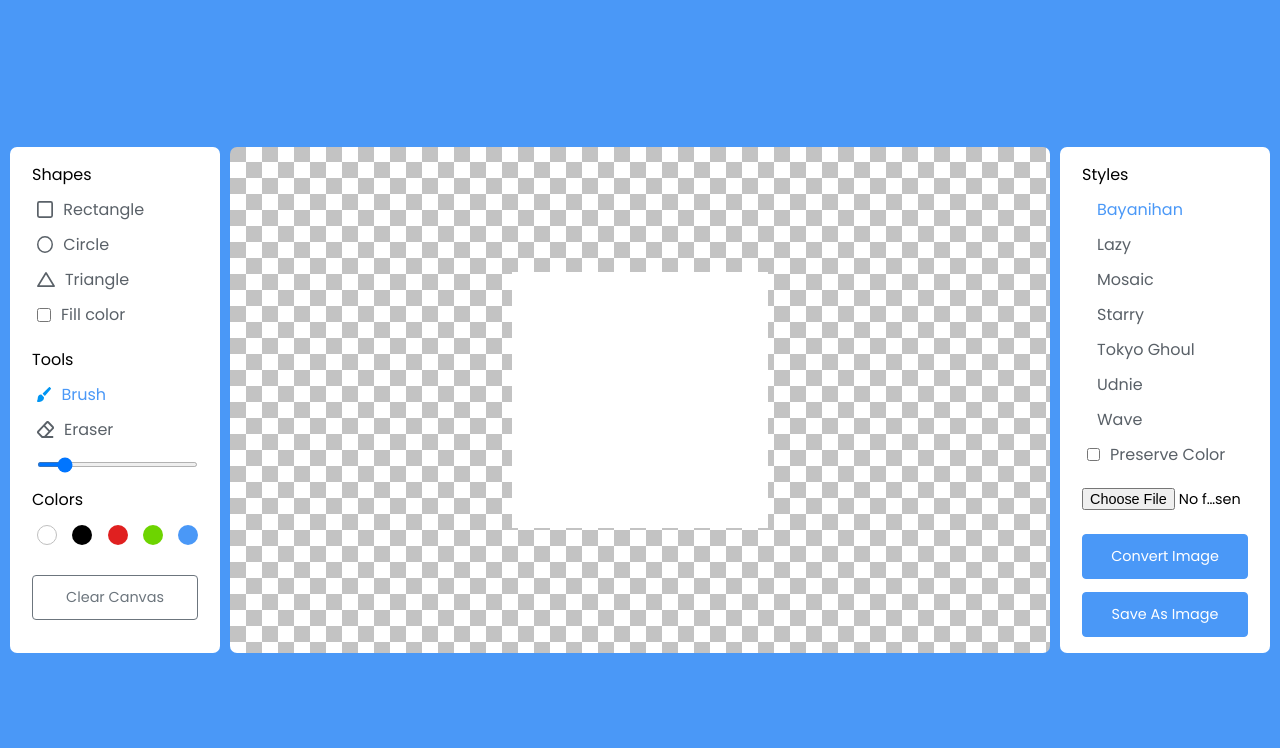
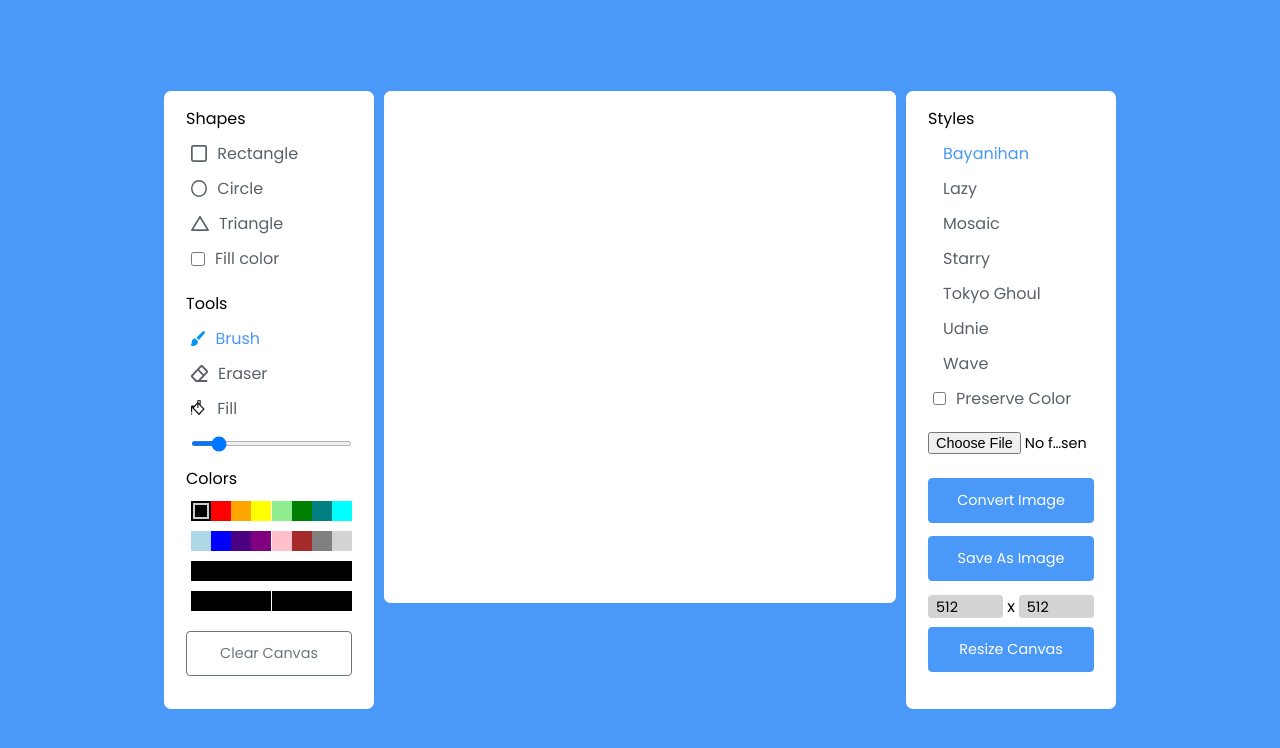
Before and after one commit to younggam/wasm-drawing-playground, a website built with webpack: page www/index.html in a window 1280 px wide. Built offline with nearby package versions, Linux system fonts and the light colour scheme.

Commit message:
almost final product

```diff
--- a/www/index.html
+++ b/www/index.html
@@ -42,6 +42,10 @@
                     <img src="icons/eraser.svg" alt="">
                     <span>Eraser</span>
                 </li>
+                <li class="option tool" id="fill">
+                    <img src="icons/fill.svg" alt="">
+                    <span>Fill</span>
+                </li>
                 <li class="option">
                     <input type="range" id="size-slider" min="1" max="30" value="5">
                 </li>
@@ -49,14 +53,38 @@
         </div>
         <div class="row">
             <label class="title">Colors</label>
-            <ul class="colors">
-                <li class="option"></li>
-                <li class="option active"></li>
+            <ul class="colors" id="color-list-0">
+                <li class="option selected"></li>
                 <li class="option"></li>
                 <li class="option"></li>
-                <li class="option">
-                    <input type="color" id="color-picker" value="#4A98F7">
-                </li>
+                <li class="option"></li>
+                <li class="option"></li>
+                <li class="option"></li>
+                <li class="option"></li>
+                <li class="option"></li>
+            </ul>
+            <ul class="colors" id="color-list-1">
+                <li class="option"></li>
+                <li class="option"></li>
+                <li class="option"></li>
+                <li class="option"></li>
+                <li class="option"></li>
+                <li class="option"></li>
+                <li class="option"></li>
+                <li class="option"></li>
+            </ul>
+            <div class="color-picker">
+                <input type="color" id="color-picker" value="#000000">
+            </div>
+            <ul class="colors" id="color-list-2">
+                <li class="option"></li>
+                <li class="option"></li>
+                <li class="option"></li>
+                <li class="option"></li>
+                <li class="option"></li>
+                <li class="option"></li>
+                <li class="option"></li>
+                <li class="option"></li>
             </ul>
         </div>
         <div class="row buttons">
@@ -101,6 +129,12 @@
             <input class="upload-img" type="file" id="imageInput" accept="image/*">
             <button class="convert-img">Convert Image</button>
             <button class="save-img">Save As Image</button>
+            <div class="size-input">
+                <input type="number" id="widthInput" value="512" min="16">
+                <label>x</label>
+                <input type="number" id="heightInput" value="512" min="16">
+            </div>
+            <button class="resize-canvas">Resize Canvas</button>
         </div>
     </section>
 </div>
--- a/www/index.js
+++ b/www/index.js
@@ -13,13 +13,19 @@ const canvas = document.querySelector("canvas"),
     saveImg = document.querySelector(".save-img"),
     convertImg = document.querySelector(".convert-img"),
     uploadImg = document.querySelector(".upload-img"),
+    resizeCanvas = document.querySelector(".resize-canvas"),
+    drawingBoard = document.querySelector(".drawing-board"),
+    widthInput = document.querySelector("#widthInput"),
+    heightInput = document.querySelector("#heightInput"),
     ctx = canvas.getContext("2d", {willReadFrequently: true});
 let prevMouseX, prevMouseY, snapshot,
     isDrawing = false,
+    isIn = false,
     selectedTool = "brush",
     brushWidth = 5,
     selectedColor = "#000",
-    selectedStyle = "candy";
+    selectedStyle = "candy",
+    recentColors = new Array(8).fill("#000");
 
 // initialization
 
@@ -30,8 +36,8 @@ const setCanvasBackground = () => {
     ctx.fillStyle = selectedColor; // setting fillstyle back to the selectedColor, it'll be the brush color
 }
 
-canvas.width = 256;//canvas.offsetWidth;
-canvas.height = 256;//canvas.offsetHeight;
+canvas.width = canvas.offsetWidth;
+canvas.height = canvas.offsetHeight;
 setCanvasBackground();
 
 worker.onmessage = event => {
@@ -69,6 +75,9 @@ const drawTriangle = (e) => {
     fillColor.checked ? ctx.fill() : ctx.stroke(); // if fillColor is checked fill triangle else draw border
 }
 const startDraw = (e) => {
+    if (selectedTool === "fill") {
+        floodFill(e.offsetX, e.offsetY);
+    } else {
         isDrawing = true;
         prevMouseX = e.offsetX; // passing current mouseX position as prevMouseX value
         prevMouseY = e.offsetY; // passing current mouseY position as prevMouseY value
@@ -79,8 +88,9 @@ const startDraw = (e) => {
         // copying canvas data & passing as snapshot value.. this avoids dragging the image
         snapshot = ctx.getImageData(0, 0, canvas.width, canvas.height);
     }
+}
 const drawing = (e) => {
-    if (!isDrawing) return; // if isDrawing is false return from here
+    if (!isDrawing || !isIn) return; // if isDrawing is false return from here
     ctx.putImageData(snapshot, 0, 0); // adding copied canvas data on to this canvas
     if (selectedTool === "brush" || selectedTool === "eraser") {
         // if selected tool is eraser then set strokeStyle to white
@@ -92,9 +102,65 @@ const drawing = (e) => {
         drawRect(e);
     } else if (selectedTool === "circle") {
         drawCircle(e);
-    } else {
+    } else if (selectedTool === "triangle") {
         drawTriangle(e);
     }
+}
+
+function resize(width, height) {
+    drawingBoard.style.width = Math.max(width, 512) + "px";
+    drawingBoard.style.height = Math.max(height, 512) + "px";
+    canvas.width = width;
+    canvas.height = height;
+    canvas.style.width = width + "px";
+    canvas.style.height = height + "px";
+    widthInput.value = width;
+    heightInput.value = height;
+}
+
+function colorMatch(data, pos, target) {
+    return (
+        data[pos] === target[0] &&
+        data[pos + 1] === target[1] &&
+        data[pos + 2] === target[2]
+    );
+}
+
+function floodFill(startX, startY) {
+    const imageData = ctx.getImageData(0, 0, canvas.width, canvas.height);
+    const data = imageData.data;
+    const width = imageData.width;
+    const height = imageData.height;
+    const rgb = selectedColor.replace(/[^\d,]/g, '').split(',');
+    const color = [parseInt(rgb[0]), parseInt(rgb[1]), parseInt(rgb[2])];
+    console.log(color);
+
+    const startPos = (startY * width + startX) * 4;
+    const startColor = data.slice(startPos, startPos + 4);
+
+    if (colorMatch(color, 0, startColor)) return; // 이미 같은 색이면 무시
+
+    const queue = [[startX, startY]];
+
+    while (queue.length > 0) {
+        const [x, y] = queue.pop();
+        const pos = (y * width + x) * 4;
+
+        if (x < 0 || x >= width || y < 0 || y >= height) continue;
+        if (!colorMatch(data, pos, startColor)) continue;
+
+        // 색 변경
+        data[pos] = color[0];
+        data[pos + 1] = color[1];
+        data[pos + 2] = color[2];
+
+        queue.push([x + 1, y]);
+        queue.push([x - 1, y]);
+        queue.push([x, y + 1]);
+        queue.push([x, y - 1]);
+    }
+
+    ctx.putImageData(imageData, 0, 0);
 }
 
 // tool-board
@@ -111,7 +177,7 @@ sizeSlider.addEventListener("change", () => brushWidth = sizeSlider.value); // p
 colorBtns.forEach(btn => {
     btn.addEventListener("click", () => { // adding click event to all color button
         // removing selected class from the previous option and adding on current clicked option
-        document.querySelector(".colors .active").classList.remove("selected");
+        document.querySelector(".colors .selected").classList.remove("selected");
         btn.classList.add("selected");
         // passing selected btn background color as selectedColor value
         selectedColor = window.getComputedStyle(btn).getPropertyValue("background-color");
@@ -120,8 +186,26 @@ colorBtns.forEach(btn => {
 colorPicker.addEventListener("change", () => {
     // passing picked color value from color picker to last color btn background
     colorPicker.parentElement.style.background = colorPicker.value;
-    colorPicker.parentElement.click();
+    recentColors.pop()
+    recentColors.unshift(colorPicker.value);
+    for (let i = 0; i < 8; i++) {
+        colorBtns[i + 16].style.backgroundColor = recentColors[i];
+    }
+    colorBtns[16].click();
 });
+resizeCanvas.addEventListener("click", () => {
+    const width = parseInt(document.getElementById("widthInput").value);
+    const height = parseInt(document.getElementById("heightInput").value);
+    let tempCanvas = document.createElement("canvas");
+    tempCanvas.width = width;
+    tempCanvas.height = height;
+    let tempCtx = tempCanvas.getContext("2d");
+    tempCtx.drawImage(canvas, 0, 0, width, height);
+    resize(width, height);
+    ctx.drawImage(tempCanvas, 0, 0);
+    tempCtx = null;
+    tempCanvas = null;
+})
 clearCanvas.addEventListener("click", () => {
     ctx.clearRect(0, 0, canvas.width, canvas.height); // clearing whole canvas
     uploadImg.value = '';
@@ -132,8 +216,12 @@ clearCanvas.addEventListener("click", () => {
 
 canvas.addEventListener("mousedown", startDraw);
 canvas.addEventListener("mousemove", drawing);
-canvas.addEventListener("mouseup", () => isDrawing = false);
-canvas.addEventListener("mouseleave", () => isDrawing = false);
+canvas.addEventListener("mouseenter", e => {
+    if (isDrawing) startDraw(e);
+})
+canvas.addEventListener("mouseover", () => isIn = true);
+canvas.addEventListener("mouseout", () => isIn = false);
+document.addEventListener("mouseup", () => isDrawing = false);
 
 // style-board
 
@@ -150,8 +238,7 @@ uploadImg.addEventListener('change', async (e) => {
     if (!file) return;
     const img = new Image();
     img.onload = () => {
-        canvas.width = img.width;
-        canvas.height = img.height;
+        resize(img.width, img.height);
         ctx.drawImage(img, 0, 0)
     };
     img.src = URL.createObjectURL(file);
--- a/www/style.css
+++ b/www/style.css
@@ -18,10 +18,8 @@ body {
 
 .container {
     display: flex;
-    width: 100%;
     gap: 10px;
     padding: 10px;
-    /*max-width: 1050px;*/
 }
 
 section {
@@ -38,12 +36,12 @@ section {
     margin-bottom: 20px;
 }
 
-.row :is(.tools, .colors, .styles){
+.row :where(.tools, .colors, .styles) {
     list-style: none;
     margin: 10px 0 0 5px;
 }
 
-.row :is(.tools, .colors, .styles) .option {
+.row :where(.tools, .colors, .styles) .option {
     display: flex;
     cursor: pointer;
     align-items: center;
@@ -88,30 +86,94 @@ section {
 .colors .option {
     height: 20px;
     width: 20px;
-    border-radius: 50%;
-    margin-top: 3px;
+    border-radius: 0;
+    margin-top: 0;
+    margin-bottom: 0;
     position: relative;
 }
 
-.colors .option:nth-child(1) {
-    background-color: #fff;
-    border: 1px solid #bfbfbf;
+.color-picker {
+    position: relative;
+    width: calc(100% - 5px);
+    height: 20px;
+    background-color: black;
+    margin: 10px 0 0 5px;
 }
 
-.colors .option:nth-child(2) {
+.color-picker input[type="color"] {
+    opacity: 0;
+    position: absolute;
+    width: 100%;
+    height: 100%;
+    cursor: pointer;
+}
+
+#color-list-0 .option:nth-child(1) {
     background-color: #000;
 }
 
-.colors .option:nth-child(3) {
-    background-color: #E02020;
+#color-list-0 .option:nth-child(2) {
+    background-color: red;
 }
 
-.colors .option:nth-child(4) {
-    background-color: #6DD400;
+#color-list-0 .option:nth-child(3) {
+    background-color: orange;
 }
 
-.colors .option:nth-child(5) {
-    background-color: #4A98F7;
+#color-list-0 .option:nth-child(4) {
+    background-color: yellow;
+}
+
+#color-list-0 .option:nth-child(5) {
+    background-color: lightgreen;
+}
+
+#color-list-0 .option:nth-child(6) {
+    background-color: green;
+}
+
+#color-list-0 .option:nth-child(7) {
+    background-color: teal;
+}
+
+#color-list-0 .option:nth-child(8) {
+    background-color: cyan;
+}
+
+#color-list-1 .option:nth-child(1) {
+    background-color: lightblue;
+}
+
+#color-list-1 .option:nth-child(2) {
+    background-color: blue;
+}
+
+#color-list-1 .option:nth-child(3) {
+    background-color: indigo;
+}
+
+#color-list-1 .option:nth-child(4) {
+    background-color: purple;
+}
+
+#color-list-1 .option:nth-child(5) {
+    background-color: pink;
+}
+
+#color-list-1 .option:nth-child(6) {
+    background-color: brown;
+}
+
+#color-list-1 .option:nth-child(7) {
+    background-color: gray;
+}
+
+#color-list-1 .option:nth-child(8) {
+    background-color: lightgray;
+}
+
+#color-list-2 .option {
+    background-color: black;
 }
 
 .colors .option.selected::before {
@@ -172,7 +234,7 @@ section {
     background: #6C757D;
 }
 
-.buttons :is(.save-img, .convert-img) {
+.buttons :is(.save-img, .convert-img, .resize-canvas) {
     background: #4A98F7;
     border: 1px solid #4A98F7;
 }
@@ -184,11 +246,29 @@ section {
     display: flex;
     justify-content: center;
     align-items: center;
-    /*max-width: 1024px;*/
-    /*max-height: 1024px;*/
+    width: 512px;
+    height: 512px;
 }
 
 .drawing-board canvas {
-    /*width: 100%;*/
-    /*height: 100%;*/
+    width: 100%;
+    height: 100%;
 }
+
+.size-input {
+    display: flex;
+    align-items: center;
+    justify-content: center;
+    margin-bottom: 8px;
+    gap: 4px;
+}
+
+.size-input input {
+    width: 100%;
+    background: lightgray;
+    padding: 2px 8px 0 8px;
+    margin-bottom: 0;
+    font-size: 0.9rem;
+    border-radius: 4px;
+    cursor: pointer;
+}
```
Also changed, not shown: www/icons/fill.svg (added), 7 other files. Lines whose indentation alone changed are shown as unchanged.
